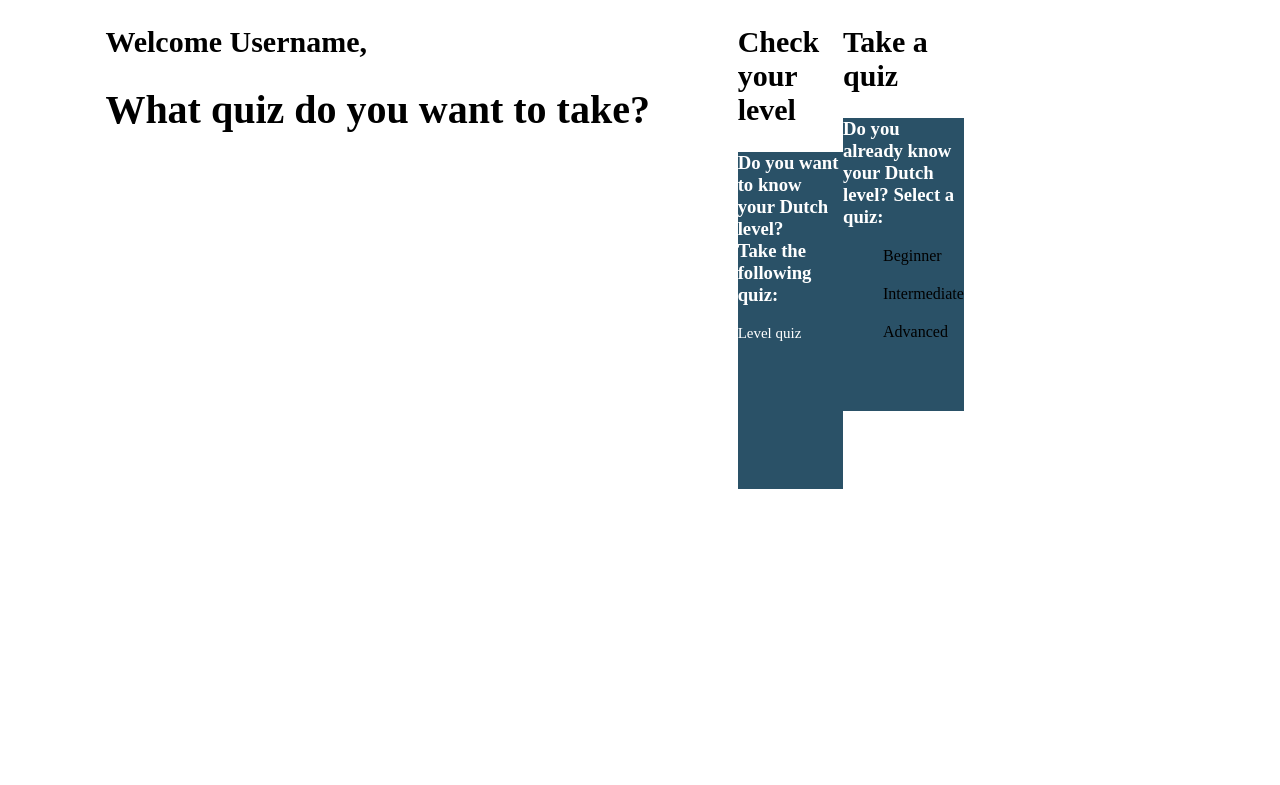
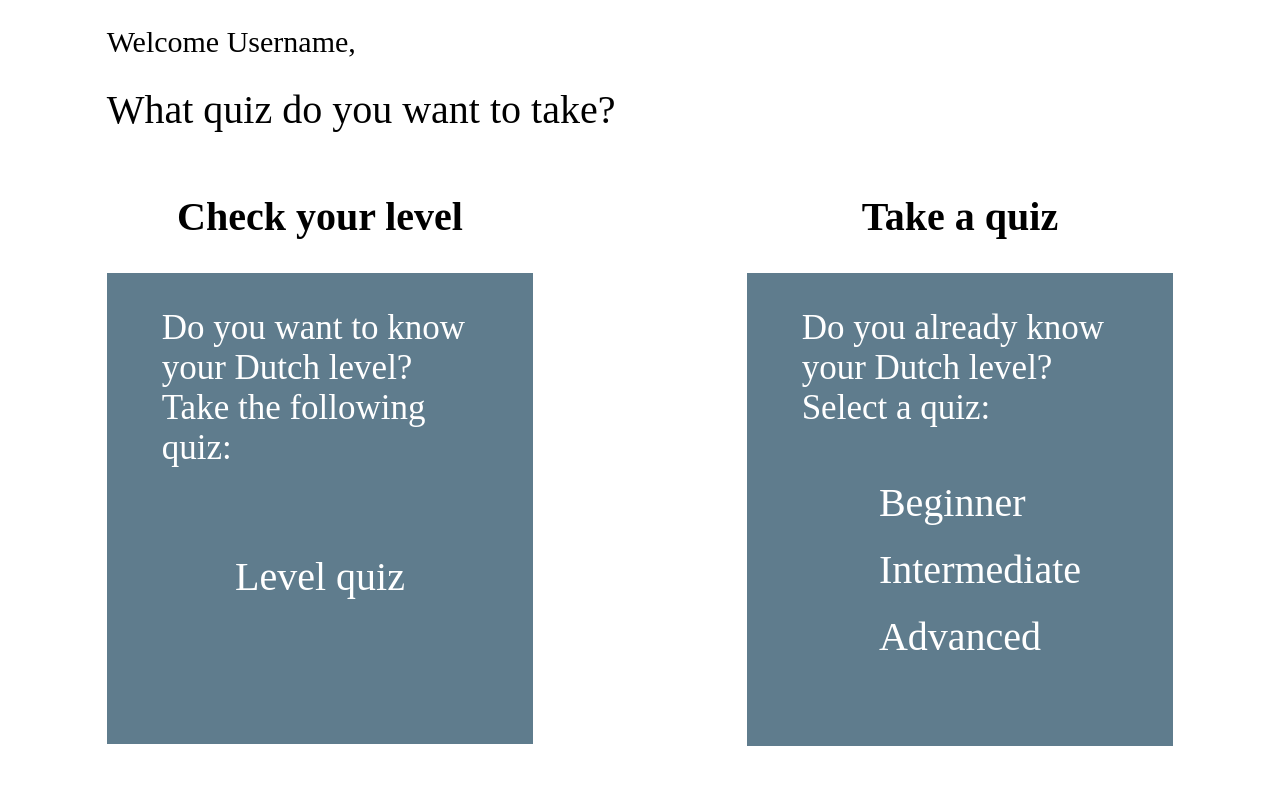
Before and after one commit to beyzaolmez/pimWebsite, a PHP site: page /selectQuiz.php in a window 1280 px wide. Shown: the top 785 px of the page. Run offline with PHP 8.4, Linux system fonts and the light colour scheme.

Commit message:
finished styling

```diff
--- a/css/selectQuiz.css
+++ b/css/selectQuiz.css
@@ -17,40 +17,75 @@ p {
 #intro {
     grid-column: 2/8;
 }
+.first{
+    font-size: 30px;
+    font-weight: normal;
+    font-family: Raleway;
+}
+.second{
+    font-size: 40px;
+    font-weight: normal;
+    font-family: Raleway;
+}
 
 h2 {
-    font-size: 30px;
+    font-size: 40px;
     font-family: 'Raleway';
+    font-weight: bold;
 }
 
 h1 {
     font-size: 40px;
     font-family: 'Raleway';
 }
-#select{
-    grid-column: 2/12;
+.checkLevel{
+    grid-column: 2/6;
     display: flex;
-    flex-direction: row;
-    justify-content: space-around;
-    margin-bottom: 50px;
+    flex-direction: column;
+    align-items: center;
+    margin-bottom: 20px;
 }
+.levelQuiz{
+    grid-column: 8/12;
+    display: flex;
+    flex-direction: column;
+    align-items: center;
+    margin-bottom: 20px;
+}
+
 .box1{
-    background-color: #2A5167;
-    padding-bottom: 132px;
+    background-color: rgb(42, 81, 103, 0.75);
+    padding-bottom: 104px;
+    display: flex;
+    flex-direction: column;
+    justify-content: center;
+    align-items: center;
 }
 .box2{
-    background-color: #2A5167;
+    background-color: rgb(42, 81, 103, 0.75);
     padding-bottom: 50px;
+    display: flex;
+    flex-direction: column;
+    justify-content: center;
+    align-items: center;
 }
 ul{
     list-style: none;
+    color: white;
 }
 li{
     margin-bottom: 20px;
+    font-size: 40px;
 }
 p{
     color: white;
+    font-size: 40px;
+    padding-top: 10px;
 }
 h3{
     color: white;
+    font-size: 35px;
+    font-weight: normal;
+    margin-left: 55px;
+    margin-right: 30px;
 }
```
